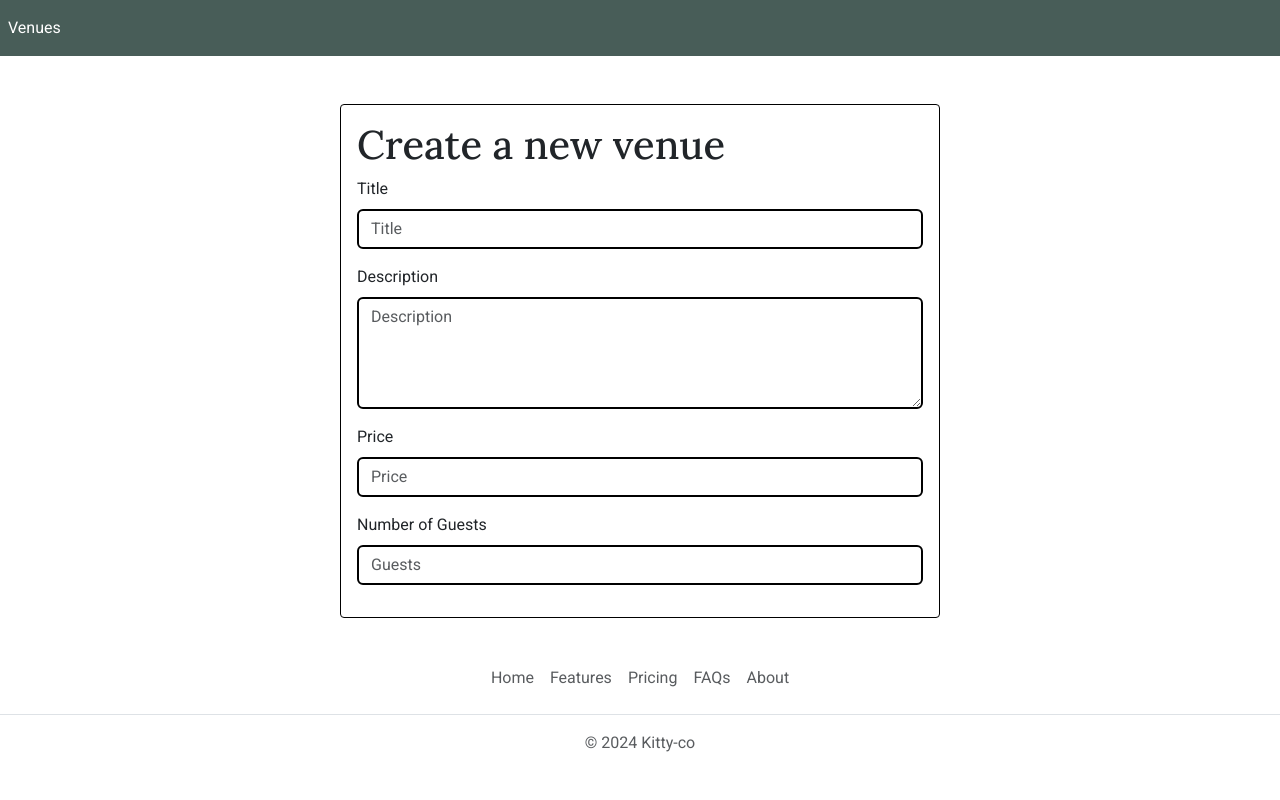
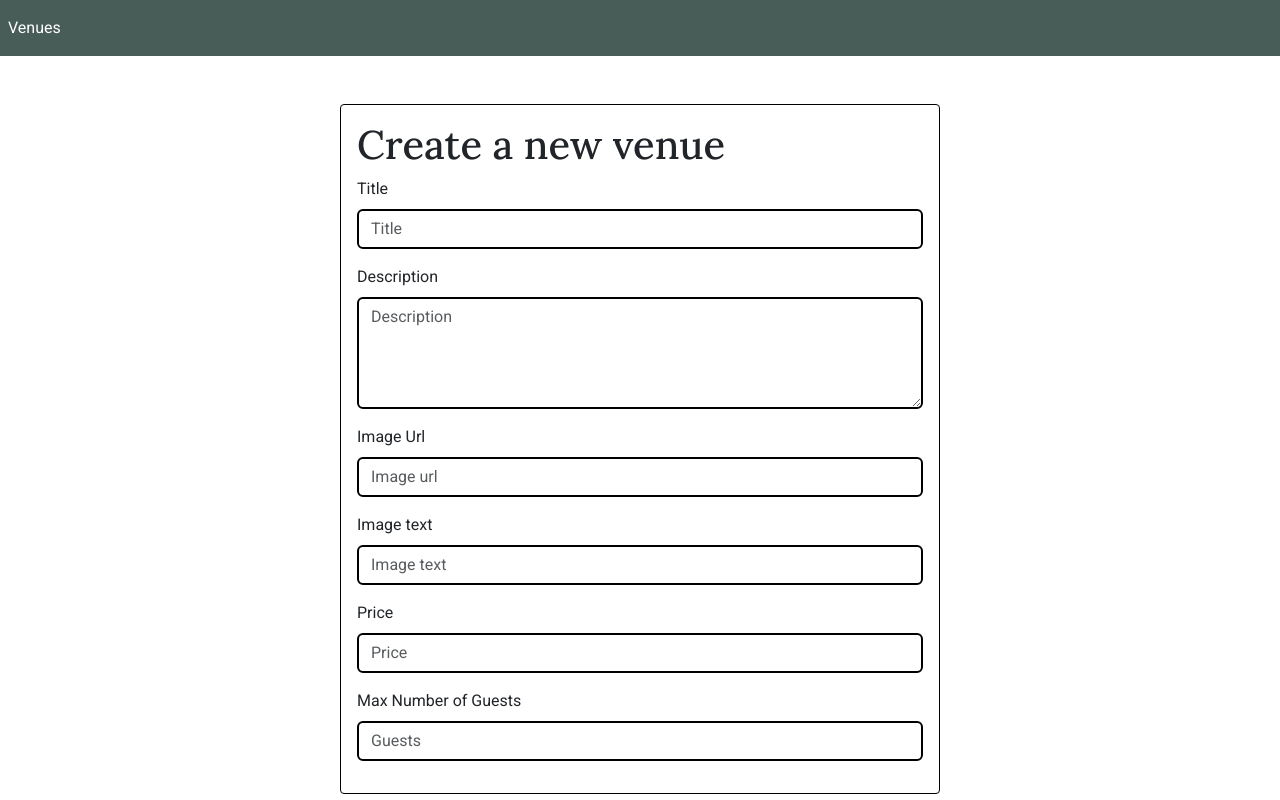
Before and after one commit to KityLinn/Linn-Kristine-Exam-2, a React (Vite) app: page /newvenue in a window 1280 px wide. Shown: the top 800 px of the page. Built offline with nearby package versions, Linux system fonts and the light colour scheme.

Commit message:
made modifications to function structures

```diff
--- a/src/api/Apiutils.jsx
+++ b/src/api/Apiutils.jsx
@@ -3,7 +3,6 @@ const BASE_URL = "https://v2.api.noroff.dev/";
 export const auctionUrls = {
     login: BASE_URL + "auth/login?_holidaze=true",
     register: BASE_URL + "auth/register",
-    API_key: BASE_URL + "auth/create-api-key",
     venues: (amount, number) => BASE_URL + `holidaze/venues?limit=${amount}&page=${number}&_owner=true&_bookings=true`,
     singleVenue: (id) => BASE_URL + `holidaze/venues/${id}?_owner=true&_bookings=true`,
     createVenue: BASE_URL + `holidaze/venues`,
--- a/src/pages/Login.jsx
+++ b/src/pages/Login.jsx
@@ -28,8 +28,8 @@ export function Login() {
       },
       body: JSON.stringify(userData),
     });
-    const response = await res?.json();
-    const data = response?.data;
+    const json = await res?.json();
+    const data = json?.data;
     console.log(data)
 
     if (data) {
@@ -39,7 +39,8 @@ export function Login() {
       navigate("/venues");
 
     } else {
-      //do error stuff
+      alert(json?.errors[0]?.message);
+
     }
   }
 
@@ -90,7 +91,7 @@ export function Login() {
             <Button variant="primary" type="submit">
               Login
             </Button>
-            <Button variant="outline-primary" onClick={goToRegister}>
+            <Button variant="outline-primary" className="fw-medium" onClick={goToRegister}>
               Register as new user
             </Button>
           </div>
--- a/src/pages/Newvenue.jsx
+++ b/src/pages/Newvenue.jsx
@@ -17,13 +17,13 @@ export function Newvenue() {
 
 
     const token = localStorage.getItem("token");
-    const creaListing = async (venueUrl, venueData) => {
-
-        const res = await fetch (venueUrl, {
-            method: "post",
+    const creaListing = async (venueData) => {
+        const res = await fetch (auctionUrls.createVenue, {
+            method: "POST",
             headers: {
                 "Content-Type": "application/json",
                 Authorization: `Bearer ${token}`,
+                "X-Noroff-API-Key": "46dbf285-76f9-4d79-985d-91ee829f49a2"
             },
             body: JSON.stringify(venueData),
         });
@@ -37,7 +37,7 @@ export function Newvenue() {
         <>
         <section className="d-flex align-items-center justify-content-center row mt-5">
         <Form
-          onSubmit={handleSubmit()}
+          onSubmit={handleSubmit(creaListing)}
           style={{ maxWidth: "600px" }}
           className="border border-1 border-black p-3 rounded-1"
         >
@@ -49,8 +49,10 @@ export function Newvenue() {
               type="text"
               placeholder="Title"
               {...register("name", {
-                required: true,
-                message: "Title is required",
+                required: {
+                  value:true,
+                  message: "Title is required"
+                }
               })}
             />
             <p>{errors.Title?.message}</p>
@@ -63,11 +65,33 @@ export function Newvenue() {
               rows={4}
               placeholder="Description"
               {...register("description", {
-                required: true,
-                message: "Description is required"
+                required: {
+                  value:true,
+                  message: "description is required"
+                }
               })}
             />
             <p>{errors.description?.message}</p>
+          </Form.Group>
+          <Form.Group className="mb-3" controlId="formImage">
+            <Form.Label>Image Url</Form.Label>
+            <Form.Control
+              className={errors.image && "error"}
+              type="text"
+              placeholder="Image url"
+              {...register("media.url")}
+            />
+            <p>{errors.image?.message}</p>
+          </Form.Group>
+          <Form.Group className="mb-3" controlId="formImage">
+            <Form.Label>Image text</Form.Label>
+            <Form.Control
+              className={errors.image && "error"}
+              type="text"
+              placeholder="Image text"
+              {...register("media.alt")}
+            />
+            <p>{errors.image?.message}</p>
           </Form.Group>
           <Form.Group className="mb-3" controlId="formPrice">
             <Form.Label>Price</Form.Label>
@@ -83,7 +107,7 @@ export function Newvenue() {
             <p>{errors.Price?.message}</p>
           </Form.Group>
           <Form.Group className="mb-3" controlId="formGuests">
-            <Form.Label>Number of Guests</Form.Label>
+            <Form.Label>Max Number of Guests</Form.Label>
             <Form.Control
               className={errors.Guests && "error"}
               type="number"
--- a/src/pages/Profile.jsx
+++ b/src/pages/Profile.jsx
@@ -21,7 +21,7 @@ export function Profile() {
   async function modifyUser (editData) {
     console.log(editData)
     const token = localStorage.getItem("token");
-    const response = await fetch(auctionUrls.editProfile(name), {
+    const res = await fetch(auctionUrls.editProfile(name), {
       method: "PUT",
       headers: {
         "Content-Type": "application/json",
@@ -30,8 +30,11 @@ export function Profile() {
       },
       body: JSON.stringify(editData),
     });
-      const res = await response.json();
-      console.log(res)
+    const json = await res?.json();
+    const data = json?.data;
+    if (data) {
+      setProfile(data)
+    }
 
   }
     const { name } = useParams();
--- a/src/pages/Register.jsx
+++ b/src/pages/Register.jsx
@@ -20,7 +20,9 @@ export function Register() {
         body: JSON.stringify(userData),
     });
     const data = await res.json();
-    console.log(data)
+    if(!data) {
+      alert(data?.errors[0]?.message);
+    }
   }
 
   return (
--- a/src/pages/Singlevenue.jsx
+++ b/src/pages/Singlevenue.jsx
@@ -7,14 +7,20 @@ import { Row, Carousel, Col } from "react-bootstrap";
 export function Singlevenue() {
   const { id } = useParams();
   const [venue, setVenue] = useState([]);
+
+  async function getData() {
+    const res = await fetch(auctionUrls.singleVenue(id));
+    const json = await res?.json();
+    const data = json?.data;
+    if (data) {
+      setVenue(data)
+    }
+  }
+
   useEffect(() => {
-    async function getData() {
-      const response = await fetch(auctionUrls.singleVenue(id));
-      const json = await response.json();
-      setVenue(json.data);
-    }
     getData();
   }, []);
+
 console.log(venue)
   return (
     <>
@@ -85,29 +91,3 @@ console.log(venue)
     </>
   );
 }
-
-/*
-          <Col>
-            {venue.bookings ? (
-              <>
-                <h3>Bookings:</h3>
-                {venue.bookings.map((b, i) => {
-                  let f = new Date(b.dateFrom);
-                  let from =
-                    f.getDate() + "/" + f.getMonth() + "/" + f.getFullYear();
-                  let t = new Date(b.dateTo);
-                  let to =
-                    t.getDate() + "/" + t.getMonth() + "/" + t.getFullYear();
-
-                  return (
-                    <p key={i}>
-                      <span>{from}</span> -&gt; <span>{to}</span>
-                    </p>
-                  );
-                })}
-              </>
-            ) : (
-              <></>
-            )}
-          </Col>
-          */
--- a/src/pages/Venues.jsx
+++ b/src/pages/Venues.jsx
@@ -12,15 +12,21 @@ export function Venues() {
   const [page, setPage] = useState(1);
 
   async function getData() {
-    const response = await fetch(auctionUrls.venues(20, page));
-    const json = await response.json();
-    setVenues(json.data);
+    const res = await fetch(auctionUrls.venues(20, page));
+    const json = await res?.json();
+    const data = json?.data;
+    if (data) {
+      setVenues(data)
+    }
 
   }
   async function getSearch() {
-    const response = await fetch(auctionUrls.searchVenue(search));
-    const json = await response.json();
-    setVenues(json.data);
+    const res = await fetch(auctionUrls.searchVenue(search));
+    const json = await res?.json();
+    const data = json?.data;
+    if (data) {
+      setVenues(data)
+    }
   }
 
 
```
